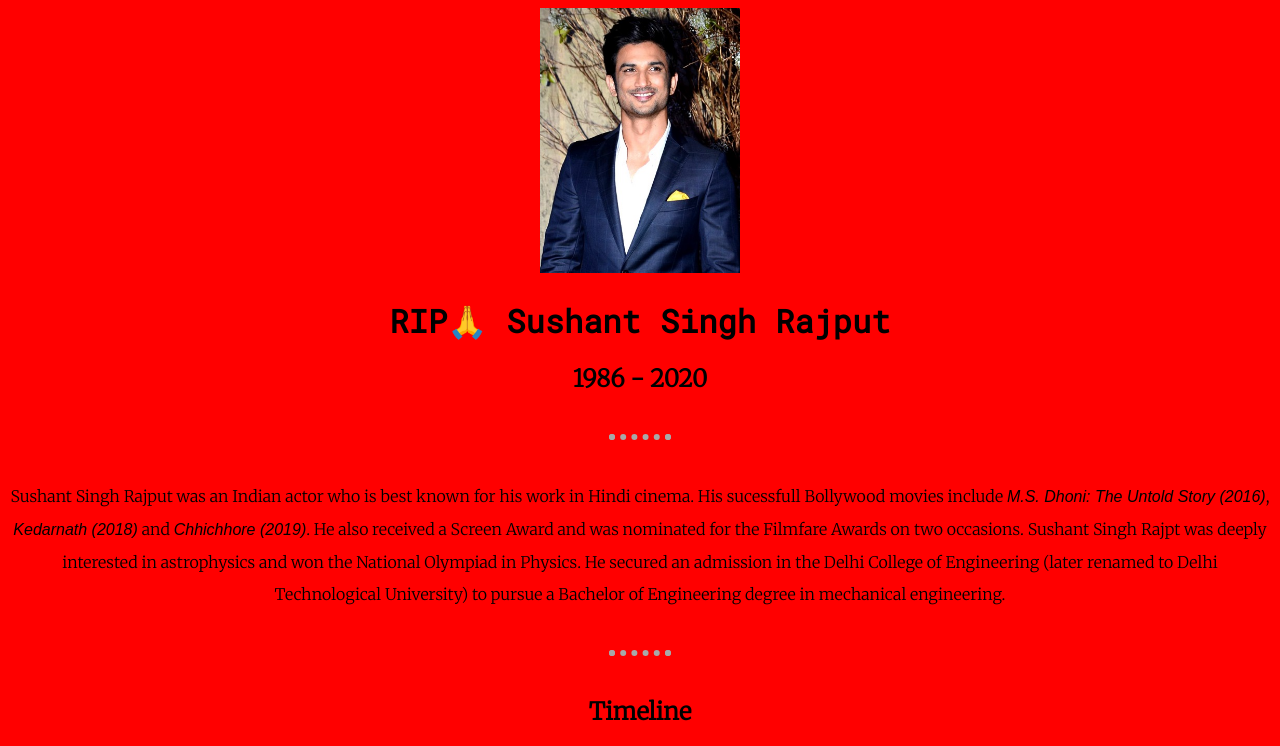
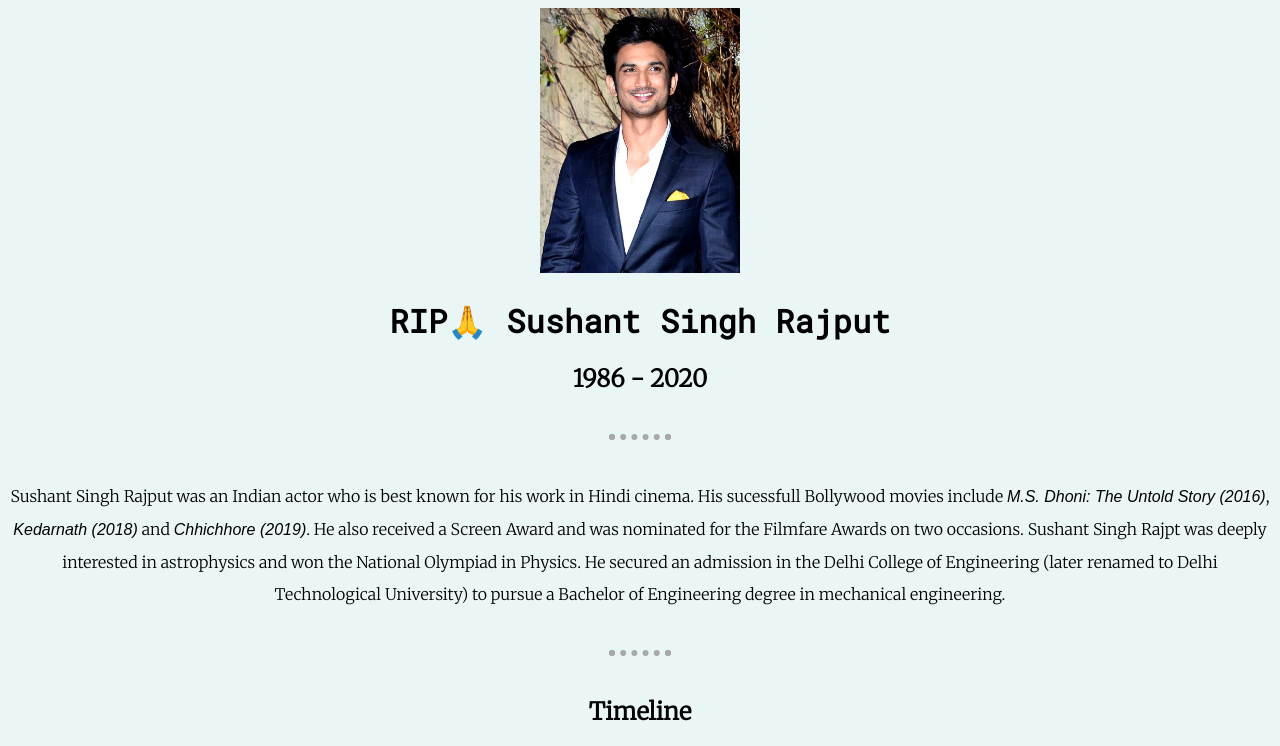
Before and after one commit to abhijeet141/Tribute-page, a plain HTML site: page index.html in a window 1280 px wide. Shown: the top 746 px of the page. Drawn offline with Linux system fonts and the light colour scheme.

Commit message:
Update styles.css

```diff
--- a/css/styles.css
+++ b/css/styles.css
@@ -1,5 +1,5 @@
 body {
-  background-color: red;
+  background-color: #EAF6F6;
   font-family: 'Merriweather', serif;
   text-align: center;
 }
```
